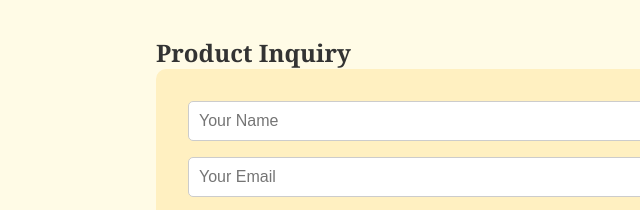
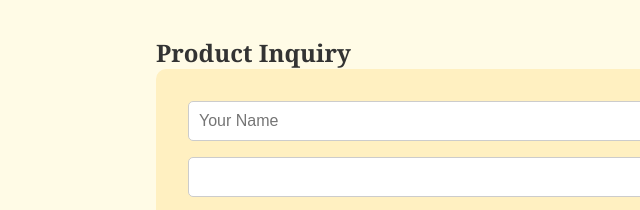
Before and after one commit to ofebstudio/website, a plain HTML site: page index.html in a window 1280 px wide. Shown: the part 1802-2012 px from the top of the page, 0-640 px from the left. Drawn offline with Linux system fonts and the light colour scheme.

Commit message:
mail correction

```diff
--- a/index.html
+++ b/index.html
@@ -157,7 +157,7 @@
     <h2>Product Inquiry</h2>
     <form name="inquiry-form" method="POST" data-netlify="true">
       <input type="text" name="name" placeholder="Your Name" required />
-      <input type="email" pattern="...something wrong..." placeholder="Your Email" required />
+      <input type="email" pattern="...something wrong..." required />
       <input type="text" name="phone" placeholder="Phone Number" required />
       <textarea name="message" rows="4" placeholder="Describe your frame needs..."></textarea>
       <button type="submit">Send Inquiry</button>
```
